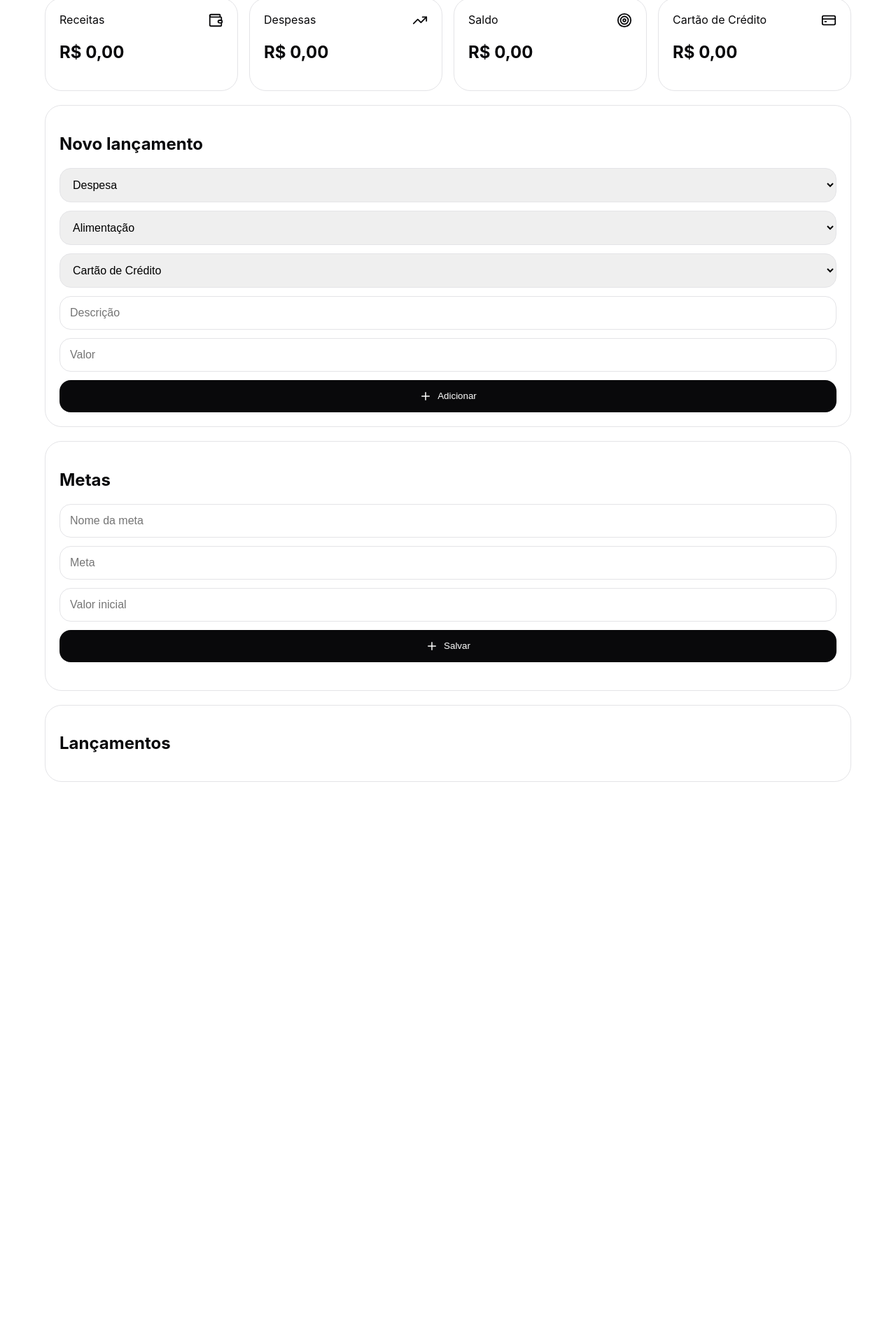
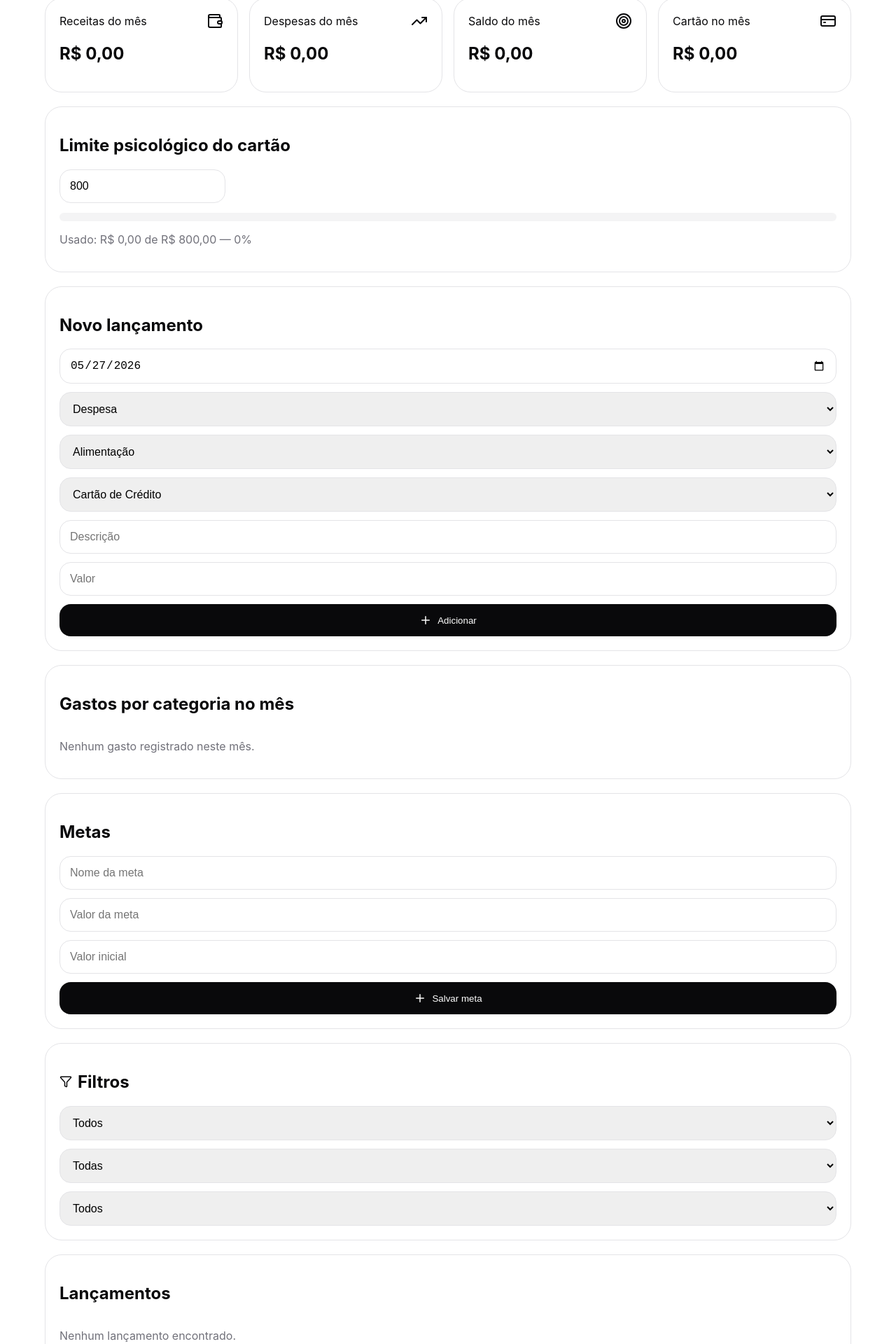
Before and after one commit to chzer047/financeiro-pessoal1, a React (Vite) app: page / in a window 1280 px wide. Shown: the part 142-2062 px from the top of the page at 70% size. Before the commit the page ends 1283 px from the top, so only its background shows below. Built offline with nearby package versions, Linux system fonts and the light colour scheme.

Commit message:
Update App.jsx

```diff
--- a/src/App.jsx
+++ b/src/App.jsx
@@ -5,10 +5,35 @@ import {
   Target,
   Plus,
   Trash2,
-  CreditCard
+  CreditCard,
+  Filter,
+  AlertTriangle
 } from "lucide-react";
 
-const STORAGE_KEY = "financeiro_pessoal";
+const STORAGE_KEY = "financeiro_pessoal_v2";
+
+const categories = [
+  "Alimentação",
+  "Mercado",
+  "Combustível",
+  "Pedágio",
+  "Saída",
+  "Roupa",
+  "Saúde",
+  "Academia",
+  "Lazer",
+  "Viagem",
+  "Assinaturas",
+  "Moradia",
+  "Outros"
+];
+
+const paymentMethods = [
+  "Cartão de Crédito",
+  "Pix",
+  "Dinheiro",
+  "Cartão de Débito"
+];
 
 const money = (value) =>
   new Intl.NumberFormat("pt-BR", {
@@ -16,11 +41,21 @@ const money = (value) =>
     currency: "BRL"
   }).format(Number(value || 0));
 
+const currentMonth = new Date().toISOString().slice(0, 7);
+
 export default function App() {
   const [transactions, setTransactions] = useState([]);
   const [goals, setGoals] = useState([]);
+  const [cardLimit, setCardLimit] = useState(800);
+
+  const [filters, setFilters] = useState({
+    type: "Todos",
+    category: "Todas",
+    paymentMethod: "Todos"
+  });
 
   const [form, setForm] = useState({
+    date: new Date().toISOString().slice(0, 10),
     type: "Despesa",
     category: "Alimentação",
     paymentMethod: "Cartão de Crédito",
@@ -36,39 +71,39 @@ export default function App() {
 
   useEffect(() => {
     const saved = localStorage.getItem(STORAGE_KEY);
-
     if (saved) {
       const data = JSON.parse(saved);
-
       setTransactions(data.transactions || []);
       setGoals(data.goals || []);
+      setCardLimit(data.cardLimit || 800);
     }
   }, []);
 
   useEffect(() => {
     localStorage.setItem(
       STORAGE_KEY,
-      JSON.stringify({
-        transactions,
-        goals
-      })
+      JSON.stringify({ transactions, goals, cardLimit })
     );
-  }, [transactions, goals]);
+  }, [transactions, goals, cardLimit]);
+
+  const monthTransactions = transactions.filter((item) =>
+    item.date?.startsWith(currentMonth)
+  );
 
   const totals = useMemo(() => {
-    const income = transactions
+    const income = monthTransactions
       .filter((item) => item.type === "Receita")
       .reduce((sum, item) => sum + Number(item.amount), 0);
 
-    const expense = transactions
+    const expense = monthTransactions
       .filter((item) => item.type === "Despesa")
       .reduce((sum, item) => sum + Number(item.amount), 0);
 
-    const creditCard = transactions
+    const creditCard = monthTransactions
       .filter(
         (item) =>
-          item.paymentMethod ===
-          "Cartão de Crédito"
+          item.paymentMethod === "Cartão de Crédito" &&
+          item.type === "Despesa"
       )
       .reduce((sum, item) => sum + Number(item.amount), 0);
 
@@ -78,7 +113,29 @@ export default function App() {
       balance: income - expense,
       creditCard
     };
-  }, [transactions]);
+  }, [monthTransactions]);
+
+  const cardPercent = cardLimit > 0 ? Math.round((totals.creditCard / cardLimit) * 100) : 0;
+
+  const filteredTransactions = transactions.filter((item) => {
+    const typeOk = filters.type === "Todos" || item.type === filters.type;
+    const categoryOk = filters.category === "Todas" || item.category === filters.category;
+    const paymentOk =
+      filters.paymentMethod === "Todos" ||
+      item.paymentMethod === filters.paymentMethod;
+
+    return typeOk && categoryOk && paymentOk;
+  });
+
+  const categoryTotals = categories
+    .map((cat) => {
+      const total = monthTransactions
+        .filter((item) => item.category === cat && item.type === "Despesa")
+        .reduce((sum, item) => sum + Number(item.amount), 0);
+
+      return { category: cat, total };
+    })
+    .filter((item) => item.total > 0);
 
   function addTransaction() {
     if (!form.description || !form.amount) return;
@@ -86,16 +143,17 @@ export default function App() {
     setTransactions([
       {
         id: crypto.randomUUID(),
-        ...form
+        ...form,
+        amount: Number(form.amount)
       },
       ...transactions
     ]);
 
     setForm({
+      date: new Date().toISOString().slice(0, 10),
       type: "Despesa",
       category: "Alimentação",
-      paymentMethod:
-        "Cartão de Crédito",
+      paymentMethod: "Cartão de Crédito",
       description: "",
       amount: ""
     });
@@ -107,7 +165,10 @@ export default function App() {
     setGoals([
       {
         id: crypto.randomUUID(),
-        ...goalForm
+        name: goalForm.name,
+        target: Number(goalForm.target),
+        current: Number(goalForm.current || 0),
+        addValue: ""
       },
       ...goals
     ]);
@@ -119,22 +180,26 @@ export default function App() {
     });
   }
 
-  function addMoneyToGoal(id, value) {
-    if (!value) return;
-
+  function addMoneyToGoal(id) {
     setGoals(
       goals.map((goal) => {
         if (goal.id === id) {
           return {
             ...goal,
-            current:
-              Number(goal.current) +
-              Number(value)
+            current: Number(goal.current) + Number(goal.addValue || 0),
+            addValue: ""
           };
         }
-
         return goal;
       })
+    );
+  }
+
+  function updateGoalAddValue(id, value) {
+    setGoals(
+      goals.map((goal) =>
+        goal.id === id ? { ...goal, addValue: value } : goal
+      )
     );
   }
 
@@ -142,47 +207,64 @@ export default function App() {
     <div className="app">
       <header className="header">
         <h1>Financeiro Pessoal</h1>
-        <p>Seu sistema financeiro privado</p>
+        <p>Controle real da sua vida financeira</p>
       </header>
 
       <section className="cards">
-        <Card
-          icon={<Wallet size={22} />}
-          title="Receitas"
-          value={money(totals.income)}
+        <Card icon={<Wallet />} title="Receitas do mês" value={money(totals.income)} />
+        <Card icon={<TrendingUp />} title="Despesas do mês" value={money(totals.expense)} />
+        <Card icon={<Target />} title="Saldo do mês" value={money(totals.balance)} />
+        <Card icon={<CreditCard />} title="Cartão no mês" value={money(totals.creditCard)} />
+      </section>
+
+      <section className="panel">
+        <h2>Limite psicológico do cartão</h2>
+
+        <input
+          type="number"
+          value={cardLimit}
+          onChange={(e) => setCardLimit(Number(e.target.value))}
+          placeholder="Ex: 800"
         />
 
-        <Card
-          icon={<TrendingUp size={22} />}
-          title="Despesas"
-          value={money(totals.expense)}
-        />
+        <div className="progress">
+          <div
+            className={
+              cardPercent >= 100
+                ? "progress-fill danger"
+                : cardPercent >= 70
+                ? "progress-fill warning"
+                : "progress-fill"
+            }
+            style={{ width: `${Math.min(cardPercent, 100)}%` }}
+          />
+        </div>
 
-        <Card
-          icon={<Target size={22} />}
-          title="Saldo"
-          value={money(totals.balance)}
-        />
+        <p className="muted">
+          Usado: {money(totals.creditCard)} de {money(cardLimit)} — {cardPercent}%
+        </p>
 
-        <Card
-          icon={<CreditCard size={22} />}
-          title="Cartão de Crédito"
-          value={money(totals.creditCard)}
-        />
+        {cardPercent >= 70 && (
+          <div className="alert">
+            <AlertTriangle size={18} />
+            Atenção: seu cartão já passou de 70% do limite psicológico.
+          </div>
+        )}
       </section>
 
       <section className="panel">
         <h2>Novo lançamento</h2>
 
         <div className="form">
+          <input
+            type="date"
+            value={form.date}
+            onChange={(e) => setForm({ ...form, date: e.target.value })}
+          />
+
           <select
             value={form.type}
-            onChange={(e) =>
-              setForm({
-                ...form,
-                type: e.target.value
-              })
-            }
+            onChange={(e) => setForm({ ...form, type: e.target.value })}
           >
             <option>Despesa</option>
             <option>Receita</option>
@@ -190,72 +272,35 @@ export default function App() {
 
           <select
             value={form.category}
-            onChange={(e) =>
-              setForm({
-                ...form,
-                category: e.target.value
-              })
-            }
+            onChange={(e) => setForm({ ...form, category: e.target.value })}
           >
-            <option>Alimentação</option>
-            <option>Mercado</option>
-            <option>Combustível</option>
-            <option>Pedágio</option>
-            <option>Roupa</option>
-            <option>Saúde</option>
-            <option>Academia</option>
-            <option>Lazer</option>
-            <option>Viagem</option>
-            <option>Assinaturas</option>
-            <option>Moradia</option>
-            <option>Outros</option>
+            {categories.map((cat) => (
+              <option key={cat}>{cat}</option>
+            ))}
           </select>
 
           <select
             value={form.paymentMethod}
             onChange={(e) =>
-              setForm({
-                ...form,
-                paymentMethod:
-                  e.target.value
-              })
+              setForm({ ...form, paymentMethod: e.target.value })
             }
           >
-            <option>
-              Cartão de Crédito
-            </option>
-
-            <option>Pix</option>
-
-            <option>Dinheiro</option>
-
-            <option>
-              Cartão de Débito
-            </option>
+            {paymentMethods.map((pay) => (
+              <option key={pay}>{pay}</option>
+            ))}
           </select>
 
           <input
             placeholder="Descrição"
             value={form.description}
-            onChange={(e) =>
-              setForm({
-                ...form,
-                description:
-                  e.target.value
-              })
-            }
+            onChange={(e) => setForm({ ...form, description: e.target.value })}
           />
 
           <input
             type="number"
             placeholder="Valor"
             value={form.amount}
-            onChange={(e) =>
-              setForm({
-                ...form,
-                amount: e.target.value
-              })
-            }
+            onChange={(e) => setForm({ ...form, amount: e.target.value })}
           />
 
           <button onClick={addTransaction}>
@@ -266,29 +311,38 @@ export default function App() {
       </section>
 
       <section className="panel">
+        <h2>Gastos por categoria no mês</h2>
+
+        <div className="category-list">
+          {categoryTotals.map((item) => (
+            <div className="category-item" key={item.category}>
+              <span>{item.category}</span>
+              <strong>{money(item.total)}</strong>
+            </div>
+          ))}
+
+          {categoryTotals.length === 0 && (
+            <p className="muted">Nenhum gasto registrado neste mês.</p>
+          )}
+        </div>
+      </section>
+
+      <section className="panel">
         <h2>Metas</h2>
 
         <div className="form">
           <input
             placeholder="Nome da meta"
             value={goalForm.name}
-            onChange={(e) =>
-              setGoalForm({
-                ...goalForm,
-                name: e.target.value
-              })
-            }
+            onChange={(e) => setGoalForm({ ...goalForm, name: e.target.value })}
           />
 
           <input
             type="number"
-            placeholder="Meta"
+            placeholder="Valor da meta"
             value={goalForm.target}
             onChange={(e) =>
-              setGoalForm({
-                ...goalForm,
-                target: e.target.value
-              })
+              setGoalForm({ ...goalForm, target: e.target.value })
             }
           />
 
@@ -297,48 +351,36 @@ export default function App() {
             placeholder="Valor inicial"
             value={goalForm.current}
             onChange={(e) =>
-              setGoalForm({
-                ...goalForm,
-                current: e.target.value
-              })
+              setGoalForm({ ...goalForm, current: e.target.value })
             }
           />
 
           <button onClick={addGoal}>
             <Plus size={18} />
-            Salvar
+            Salvar meta
           </button>
         </div>
 
         <div className="goals">
           {goals.map((goal) => {
             const percent =
-              (Number(goal.current) /
-                Number(goal.target)) *
-              100;
+              goal.target > 0
+                ? Math.min(100, Math.round((goal.current / goal.target) * 100))
+                : 0;
 
             return (
-              <div
-                className="goal"
-                key={goal.id}
-              >
+              <div className="goal" key={goal.id}>
                 <div className="goal-top">
                   <div>
                     <h3>{goal.name}</h3>
-
                     <p>
-                      {money(goal.current)} /{" "}
-                      {money(goal.target)}
+                      {money(goal.current)} / {money(goal.target)} — {percent}%
                     </p>
                   </div>
 
                   <button
                     onClick={() =>
-                      setGoals(
-                        goals.filter(
-                          (x) => x.id !== goal.id
-                        )
-                      )
+                      setGoals(goals.filter((x) => x.id !== goal.id))
                     }
                   >
                     <Trash2 size={18} />
@@ -346,29 +388,20 @@ export default function App() {
                 </div>
 
                 <div className="progress">
-                  <div
-                    className="progress-fill"
-                    style={{
-                      width: `${percent}%`
-                    }}
-                  />
+                  <div className="progress-fill" style={{ width: `${percent}%` }} />
                 </div>
 
                 <div className="goal-add">
                   <input
                     type="number"
                     placeholder="Adicionar valor"
-                    onKeyDown={(e) => {
-                      if (e.key === "Enter") {
-                        addMoneyToGoal(
-                          goal.id,
-                          e.target.value
-                        );
+                    value={goal.addValue || ""}
+                    onChange={(e) => updateGoalAddValue(goal.id, e.target.value)}
+                  />
 
-                        e.target.value = "";
-                      }
-                    }}
-                  />
+                  <button onClick={() => addMoneyToGoal(goal.id)}>
+                    Adicionar na meta
+                  </button>
                 </div>
               </div>
             );
@@ -377,37 +410,67 @@ export default function App() {
       </section>
 
       <section className="panel">
+        <h2>
+          <Filter size={18} /> Filtros
+        </h2>
+
+        <div className="form">
+          <select
+            value={filters.type}
+            onChange={(e) => setFilters({ ...filters, type: e.target.value })}
+          >
+            <option>Todos</option>
+            <option>Despesa</option>
+            <option>Receita</option>
+          </select>
+
+          <select
+            value={filters.category}
+            onChange={(e) =>
+              setFilters({ ...filters, category: e.target.value })
+            }
+          >
+            <option>Todas</option>
+            {categories.map((cat) => (
+              <option key={cat}>{cat}</option>
+            ))}
+          </select>
+
+          <select
+            value={filters.paymentMethod}
+            onChange={(e) =>
+              setFilters({ ...filters, paymentMethod: e.target.value })
+            }
+          >
+            <option>Todos</option>
+            {paymentMethods.map((pay) => (
+              <option key={pay}>{pay}</option>
+            ))}
+          </select>
+        </div>
+      </section>
+
+      <section className="panel">
         <h2>Lançamentos</h2>
 
         <div className="transactions">
-          {transactions.map((item) => (
-            <div
-              className="transaction"
-              key={item.id}
-            >
+          {filteredTransactions.map((item) => (
+            <div className="transaction" key={item.id}>
               <div>
-                <strong>
-                  {item.description}
-                </strong>
-
+                <strong>{item.description}</strong>
                 <p>
-                  {item.category} •{" "}
-                  {item.type} •{" "}
+                  {item.date} • {item.category} • {item.type} •{" "}
                   {item.paymentMethod}
                 </p>
               </div>
 
               <div className="transaction-right">
-                <strong>
-                  {money(item.amount)}
-                </strong>
+                <strong>{money(item.amount)}</strong>
 
                 <button
                   onClick={() =>
                     setTransactions(
-                      transactions.filter(
-                        (x) => x.id !== item.id
-                      )
+                      transactions.filter((x) => x.id !== item.id)
                     )
                   }
                 >
@@ -416,6 +479,10 @@ export default function App() {
               </div>
             </div>
           ))}
+
+          {filteredTransactions.length === 0 && (
+            <p className="muted">Nenhum lançamento encontrado.</p>
+          )}
         </div>
       </section>
 
@@ -431,34 +498,46 @@ export default function App() {
           font-size: 40px;
         }
 
-        .header p {
+        .header p,
+        .muted {
           color: #71717a;
         }
 
         .cards {
           display: grid;
-          grid-template-columns: repeat(auto-fit,minmax(240px,1fr));
+          grid-template-columns: repeat(auto-fit,minmax(220px,1fr));
           gap: 16px;
           margin-top: 30px;
         }
 
-        .card {
+        .card,
+        .panel,
+        .goal,
+        .transaction,
+        .category-item {
           border: 1px solid #e4e4e7;
           border-radius: 24px;
           padding: 20px;
         }
 
-        .card-top {
+        .card-top,
+        .goal-top,
+        .transaction,
+        .category-item {
           display: flex;
           justify-content: space-between;
-          margin-bottom: 20px;
+          align-items: center;
+          gap: 12px;
         }
 
         .panel {
-          border: 1px solid #e4e4e7;
-          border-radius: 24px;
-          padding: 20px;
           margin-top: 20px;
+        }
+
+        .panel h2 {
+          display: flex;
+          align-items: center;
+          gap: 8px;
         }
 
         .form {
@@ -471,6 +550,7 @@ export default function App() {
           border: 1px solid #e4e4e7;
           border-radius: 16px;
           padding: 14px;
+          font-size: 16px;
         }
 
         button {
@@ -483,49 +563,6 @@ export default function App() {
           align-items: center;
           justify-content: center;
           gap: 8px;
-        }
-
-        .transactions {
-          display: grid;
-          gap: 12px;
-        }
-
-        .transaction {
-          border: 1px solid #e4e4e7;
-          border-radius: 18px;
-          padding: 16px;
-          display: flex;
-          justify-content: space-between;
-          align-items: center;
-        }
-
-        .transaction p {
-          color: #71717a;
-          margin: 4px 0 0;
-        }
-
-        .transaction-right {
-          display: flex;
-          align-items: center;
-          gap: 10px;
-        }
-
-        .goals {
-          margin-top: 20px;
-          display: grid;
-          gap: 16px;
-        }
-
-        .goal {
-          border: 1px solid #e4e4e7;
-          border-radius: 20px;
-          padding: 16px;
-        }
-
-        .goal-top {
-          display: flex;
-          justify-content: space-between;
-          align-items: center;
         }
 
         .progress {
@@ -541,7 +578,45 @@ export default function App() {
           background: #09090b;
         }
 
+        .progress-fill.warning {
+          background: #a16207;
+        }
+
+        .progress-fill.danger {
+          background: #991b1b;
+        }
+
+        .alert {
+          margin-top: 14px;
+          border: 1px solid #e4e4e7;
+          border-radius: 16px;
+          padding: 14px;
+          display: flex;
+          gap: 8px;
+          align-items: center;
+        }
+
+        .transactions,
+        .goals,
+        .category-list {
+          display: grid;
+          gap: 12px;
+        }
+
+        .transaction p {
+          color: #71717a;
+          margin: 4px 0 0;
+        }
+
+        .transaction-right {
+          display: flex;
+          align-items: center;
+          gap: 10px;
+        }
+
         .goal-add {
+          display: grid;
+          gap: 10px;
           margin-top: 14px;
         }
       `}</style>
@@ -549,18 +624,13 @@ export default function App() {
   );
 }
 
-function Card({
-  icon,
-  title,
-  value
-}) {
+function Card({ icon, title, value }) {
   return (
     <div className="card">
       <div className="card-top">
         <span>{title}</span>
         {icon}
       </div>
-
       <h2>{value}</h2>
     </div>
   );
```
